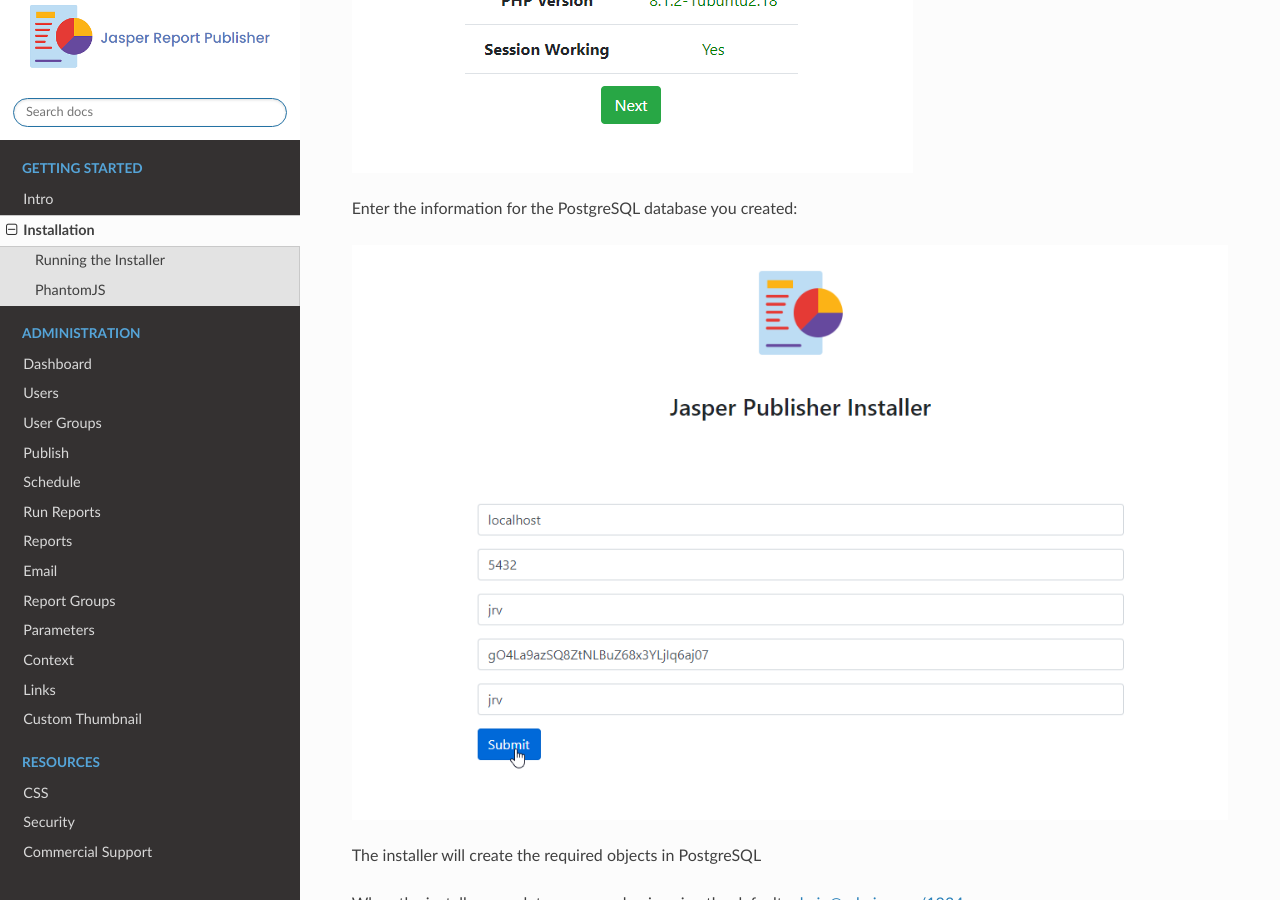
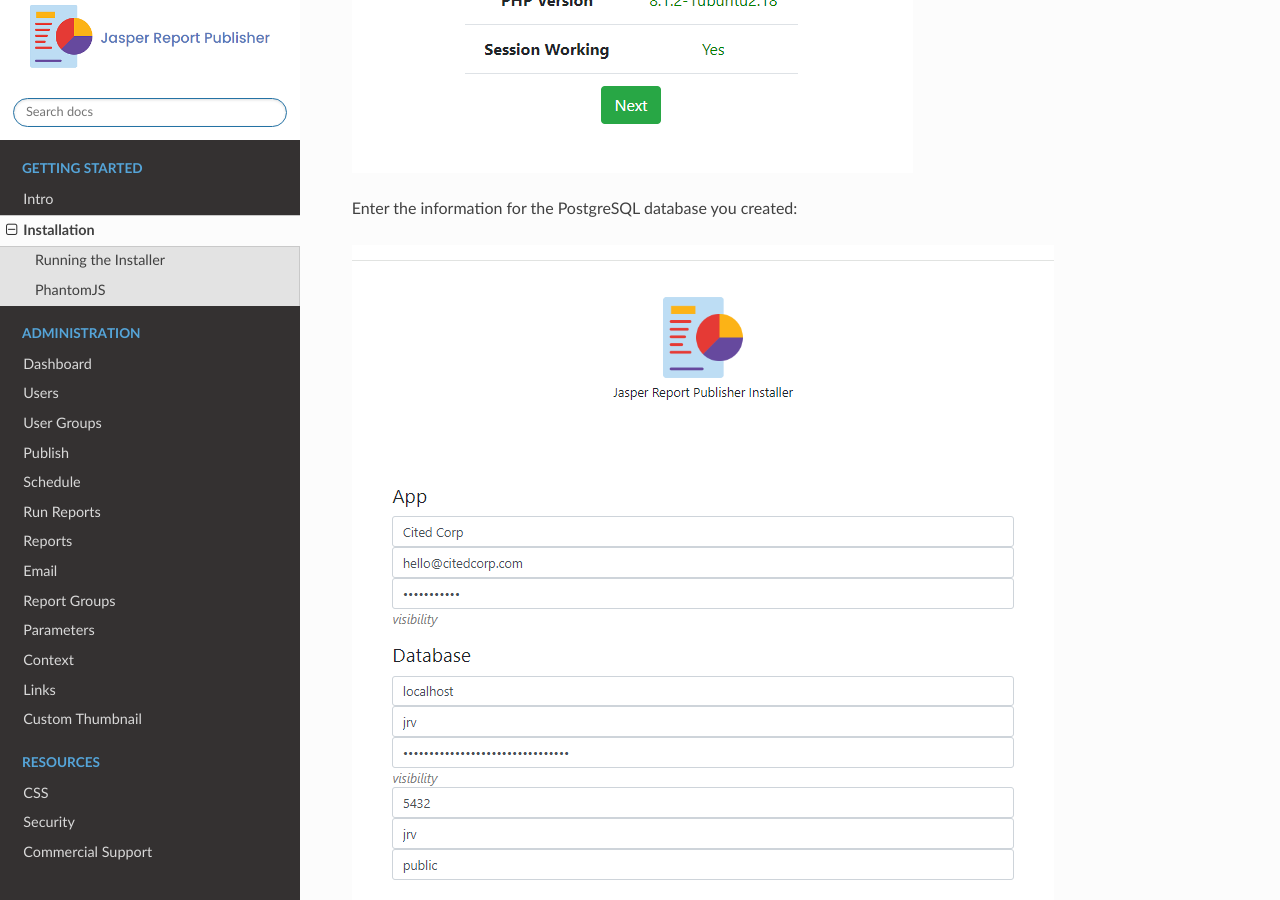
Before and after one commit to AcuGIS/jasper-report-publisher, a Sphinx documentation site: the page built from docs/installing.rst, in a window 1280 px wide and 900 px high, scrolled down 1036 px. Built offline with Sphinx 7.4.7 and the Read the Docs theme 2.0.0, drawn with Linux system fonts in a browser that asks for light colours; pages that are not in the unit, such as notebooks, are missing from menus.

Commit message:
Update installing.rst

```diff
--- a/docs/installing.rst
+++ b/docs/installing.rst
@@ -44,7 +44,7 @@
 
 Enter the information for the PostgreSQL database you created:
 
-.. image:: _static/install-2.png
+.. image:: _static/installer-credentials.png
 
 The installer will create the required objects in PostgreSQL
 
```
